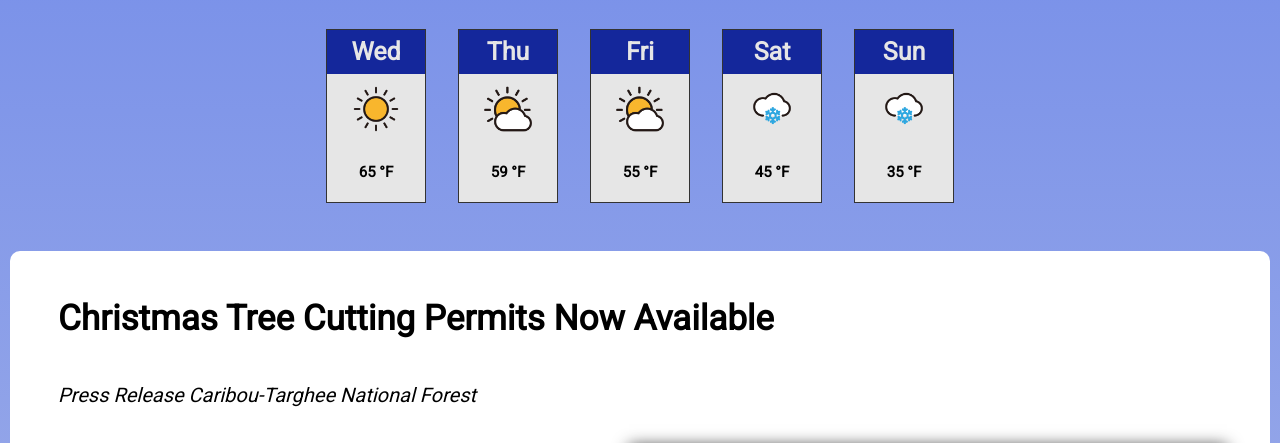
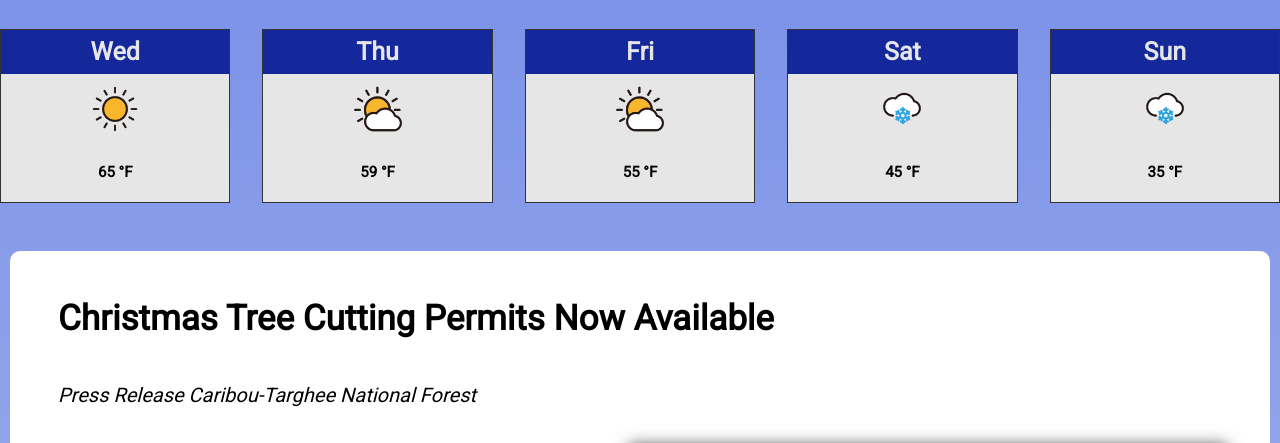
Before and after one commit to CodyMeredith/codymeredith.github.io, a plain HTML site: page weather/preston.html in a window 1280 px wide. Shown: the part 652-1095 px from the top of the page. Drawn offline with Linux system fonts and the light colour scheme; files whose address does not match are found by name.

Commit message:
fixed CSS error

```diff
--- a/weather/css/medium.css
+++ b/weather/css/medium.css
@@ -70,7 +70,7 @@
 
     .forecast {
         display: grid;
-        grid-template-columns: repeat(5 1fr);
+        grid-template-columns: repeat(5, 1fr);
         justify-content: center;
         grid-gap: 2rem;
         grid-auto-columns: minmax(100px, auto);
```
Also changed, not shown: 1 other file.
